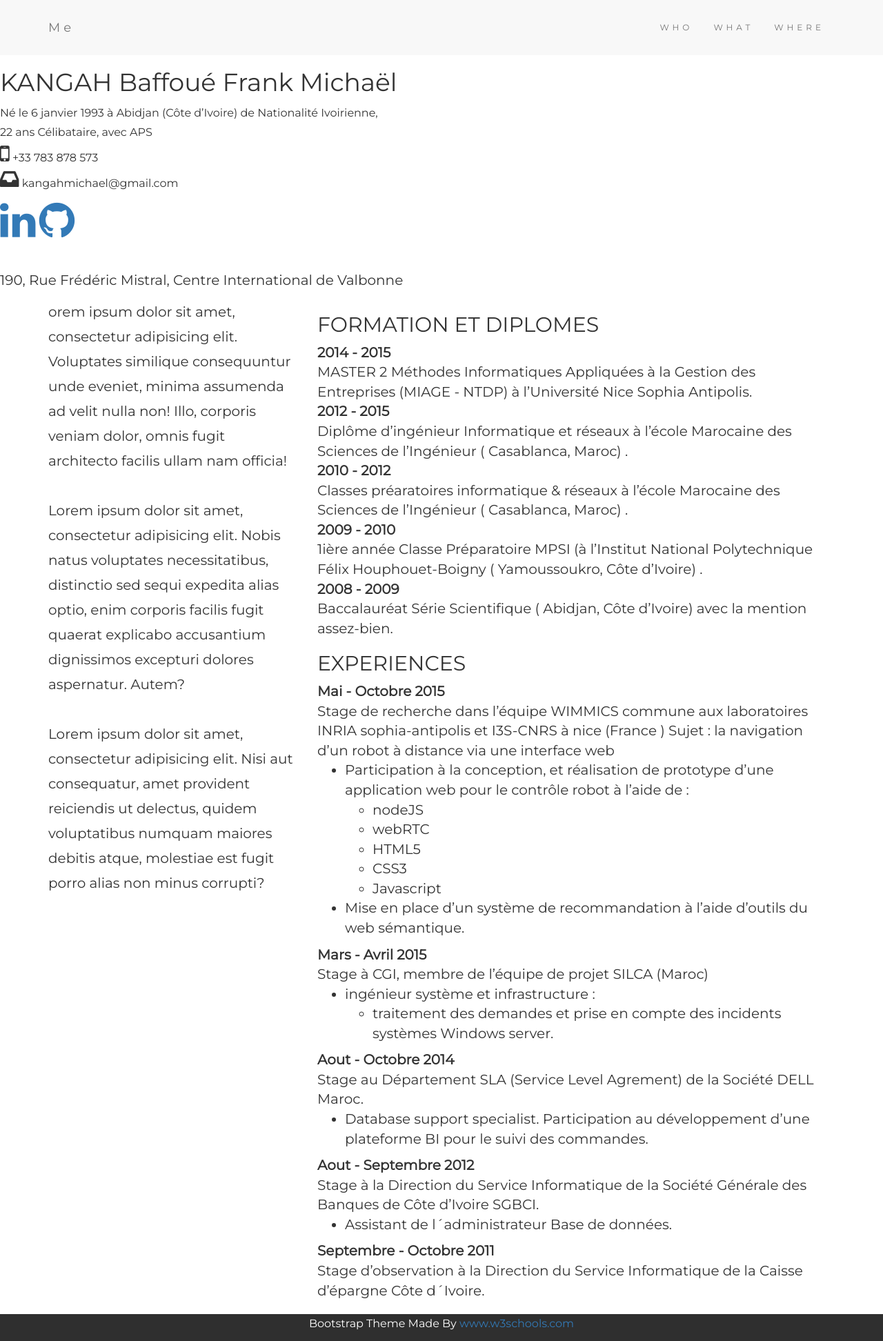
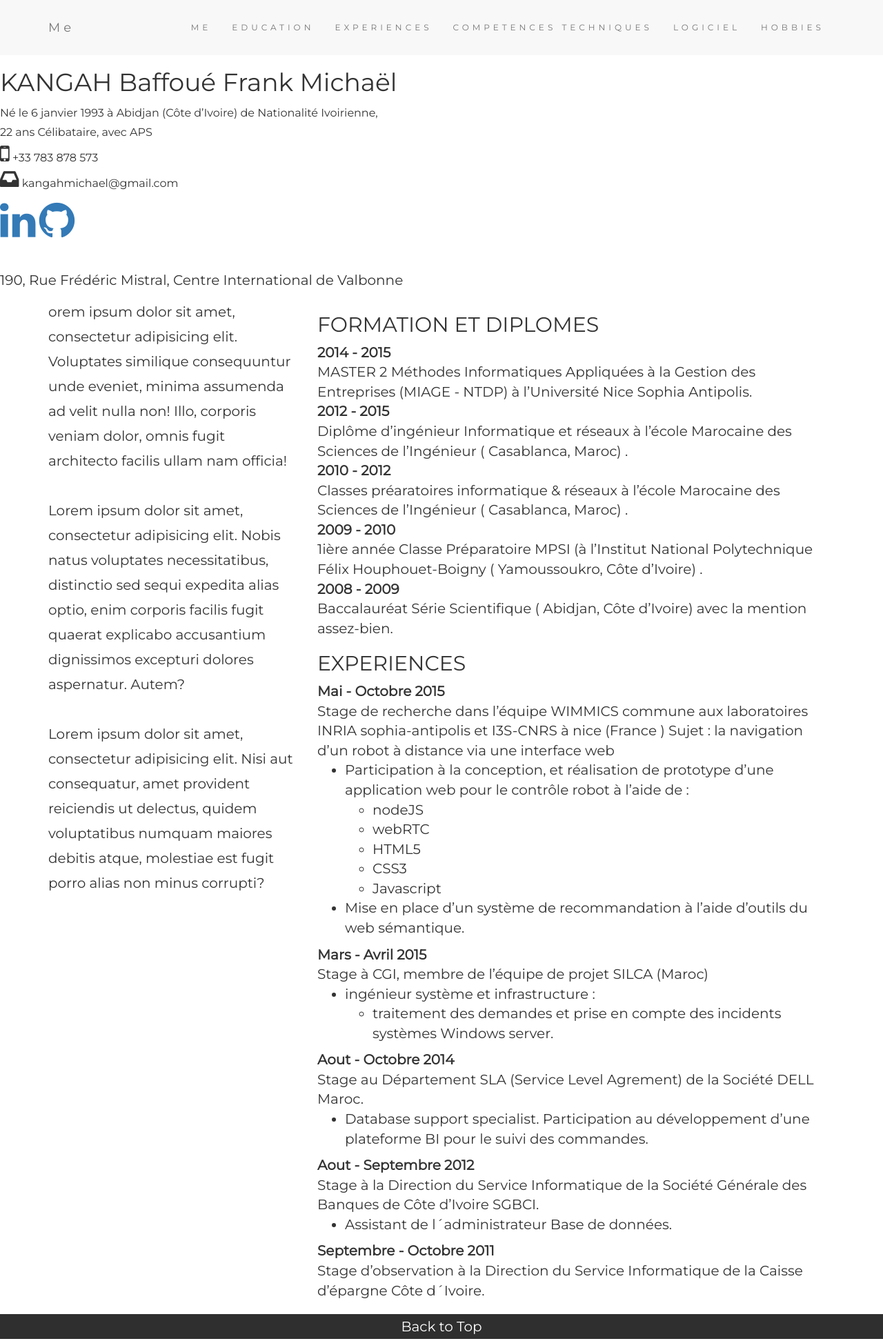
Before and after one commit to KFMichael/KFMichael.github.io, a plain HTML site: page index.html in a window 1280 px wide. Shown: the whole page at 69% size. Drawn offline with nearby package versions, Linux system fonts and the light colour scheme.

Commit message:
ajout de font awsome, bootstrap et un petit elevateur hehe

```diff
--- a/css/style.css
+++ b/css/style.css
@@ -2,8 +2,7 @@
     font-size: 10px;
     font-family: 'Open Sans', sans-serif;
 }
-*/
-/*
+
 h1 {
     font-size: 30px;
     text-align: center;
@@ -16,19 +15,8 @@ p {
 
 /*html {
     background-color: #00539F;
-}*/
+}
 
-
-/*
-body {
-    width: 600px;
-    margin: 0 auto;
-    background-color: #FF9500;
-    padding: 0 20px 20px 20px;
-    border: 5px solid black;
-}*/
-
-/*
 h1 {
     color: #00539F;
 }
@@ -127,3 +115,14 @@ p {font-size: 16px;}
     background-color: #2f2f2f;
     color: #ffffff;
 }
+
+.elevator-button:hover {
+    opacity: 0.7;
+}
+
+.elevator-button{
+    text-align: center;
+    cursor: pointer;
+    width: 140px;
+    margin: auto;
+}
--- a/index.html
+++ b/index.html
@@ -33,9 +33,12 @@
                 </div>
                 <div class="collapse navbar-collapse" id="myNavbar">
                     <ul class="nav navbar-nav navbar-right">
-                        <li><a href="#">WHO</a></li>
-                        <li><a href="#">WHAT</a></li>
-                        <li><a href="#">WHERE</a></li>
+                        <li><a href="#informations">ME</a></li>
+                        <li><a href="#education">EDUCATION</a></li>
+                        <li><a href="#experience">EXPERIENCES</a></li>
+                        <li><a href="#skills">COMPETENCES TECHNIQUES</a></li>
+                        <li><a href="#logiciel">LOGICIEL</a></li>
+                        <li><a href="#hobbies">HOBBIES</a></li>
                     </ul>
                 </div>
             </div>
@@ -203,13 +206,22 @@
             </div>
         </div>
     </div>
-
-        <footer id="aPropos" class="container-fluid bg-4 text-center">
-  <p>Bootstrap Theme Made By <a href="http://www.w3schools.com">www.w3schools.com</a></p>
-</footer>
+    <footer id="aPropos" class="container-fluid bg-4 text-center">
+        <div class="elevator-button">Back to Top</div>
     </footer>
+    <!--les scripts -->
     <script src="http://code.jquery.com/jquery.js"></script>
     <script src="bootstrap/js/bootstrap.min.js"></script>
+    <script src='scripts/elevator.js'></script>
+    <script>
+    // Elevator script included on the page, already.
+    window.onload = function() {
+        var elevator = new Elevator({
+            element: document.querySelector('.elevator-button'),
+            duration: 1000 // milliseconds
+        });
+    }
+    </script>
 </body>
 
 </html>
```
